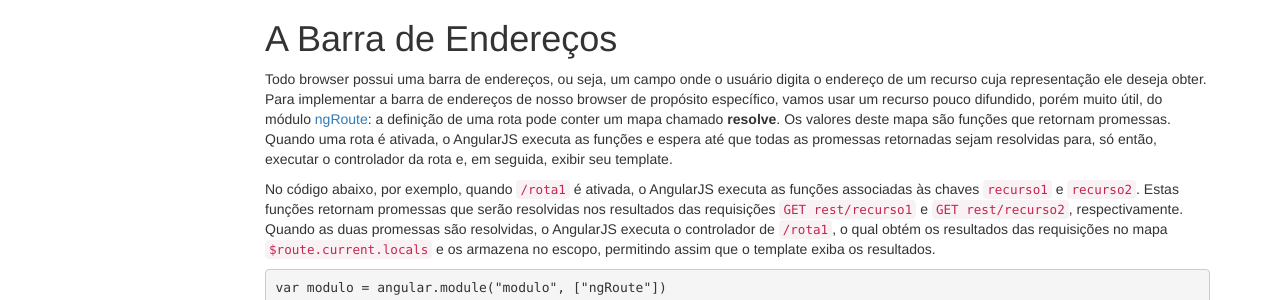
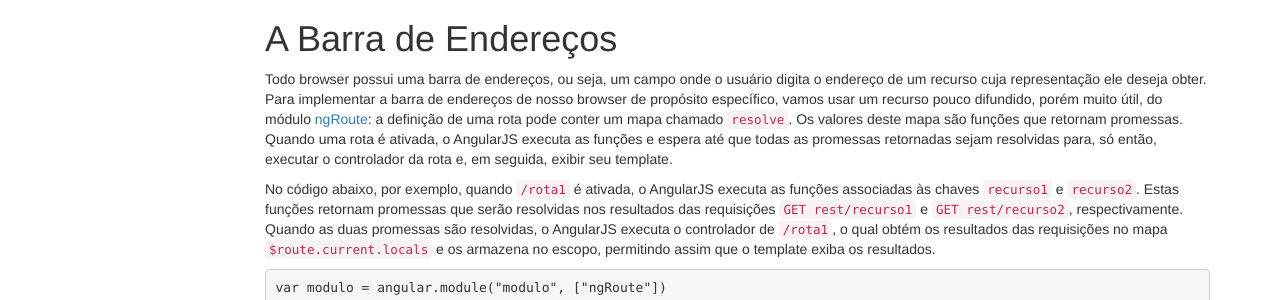
Before and after one commit to saulo2/saulo2.github.io, a Jekyll site: the page built from _posts/2016-05-05-browsers-de-proposito-especifico.md, in a window 1280 px wide. Shown: the part 380-680 px from the top of the page. Built offline with Jekyll 4.4.1, drawn with Linux system fonts in a browser that asks for light colours; nearby versions of some CDN libraries.

```diff
--- a/_posts/2016-05-05-browsers-de-proposito-especifico.md
+++ b/_posts/2016-05-05-browsers-de-proposito-especifico.md
@@ -11,7 +11,7 @@ Nós podemos levar esta analogia adiante desenvolvendo aplicações (apps ou apl
 Este é o primeiro de uma série de artigos nos quais eu pretendo explicar como desenvolver browsers de propósito específico com o framework AngularJS.
 
 # A Barra de Endereços
-Todo browser possui uma barra de endereços, ou seja, um campo onde o usuário digita o endereço de um recurso cuja representação ele deseja obter. Para implementar a barra de endereços de nosso browser de propósito específico, vamos usar um recurso pouco difundido, porém muito útil, do módulo [ngRoute](https://docs.angularjs.org/api/ngRoute): a definição de uma rota pode conter um mapa chamado **resolve**. Os valores deste mapa são funções que retornam promessas. Quando uma rota é ativada, o AngularJS executa as funções e espera até que todas as promessas retornadas sejam resolvidas para, só então, executar o controlador da rota e, em seguida, exibir seu template.
+Todo browser possui uma barra de endereços, ou seja, um campo onde o usuário digita o endereço de um recurso cuja representação ele deseja obter. Para implementar a barra de endereços de nosso browser de propósito específico, vamos usar um recurso pouco difundido, porém muito útil, do módulo [ngRoute](https://docs.angularjs.org/api/ngRoute): a definição de uma rota pode conter um mapa chamado `resolve`. Os valores deste mapa são funções que retornam promessas. Quando uma rota é ativada, o AngularJS executa as funções e espera até que todas as promessas retornadas sejam resolvidas para, só então, executar o controlador da rota e, em seguida, exibir seu template.
 
 No código abaixo, por exemplo, quando `/rota1` é ativada, o AngularJS executa as funções associadas às chaves `recurso1` e `recurso2`. Estas funções retornam promessas que serão resolvidas nos resultados das requisições `GET rest/recurso1` e `GET rest/recurso2`, respectivamente. Quando as duas promessas são resolvidas, o AngularJS executa o controlador de `/rota1`, o qual obtém os resultados das requisições no mapa `$route.current.locals` e os armazena no escopo, permitindo assim que o template exiba os resultados.
 
```
